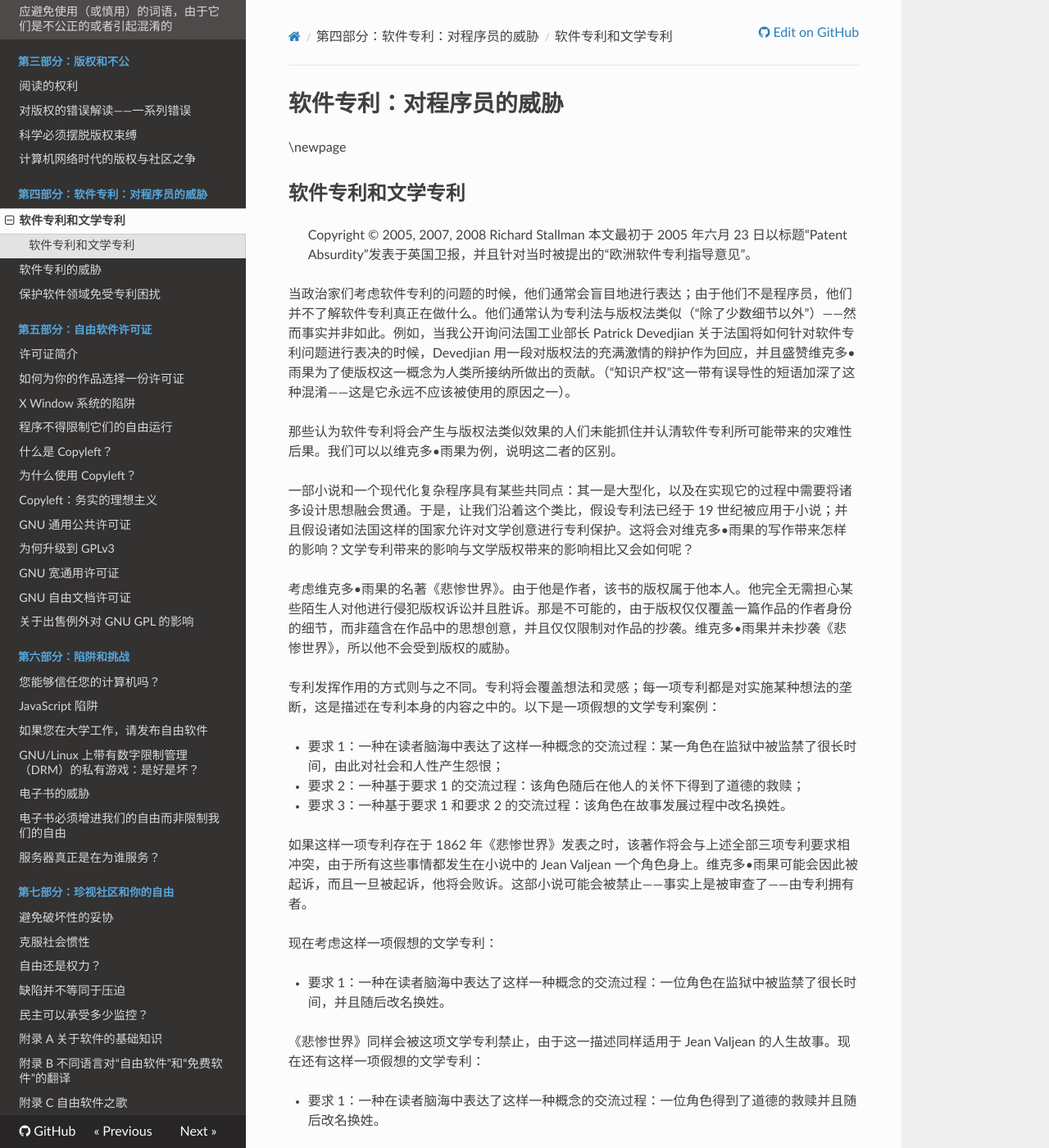
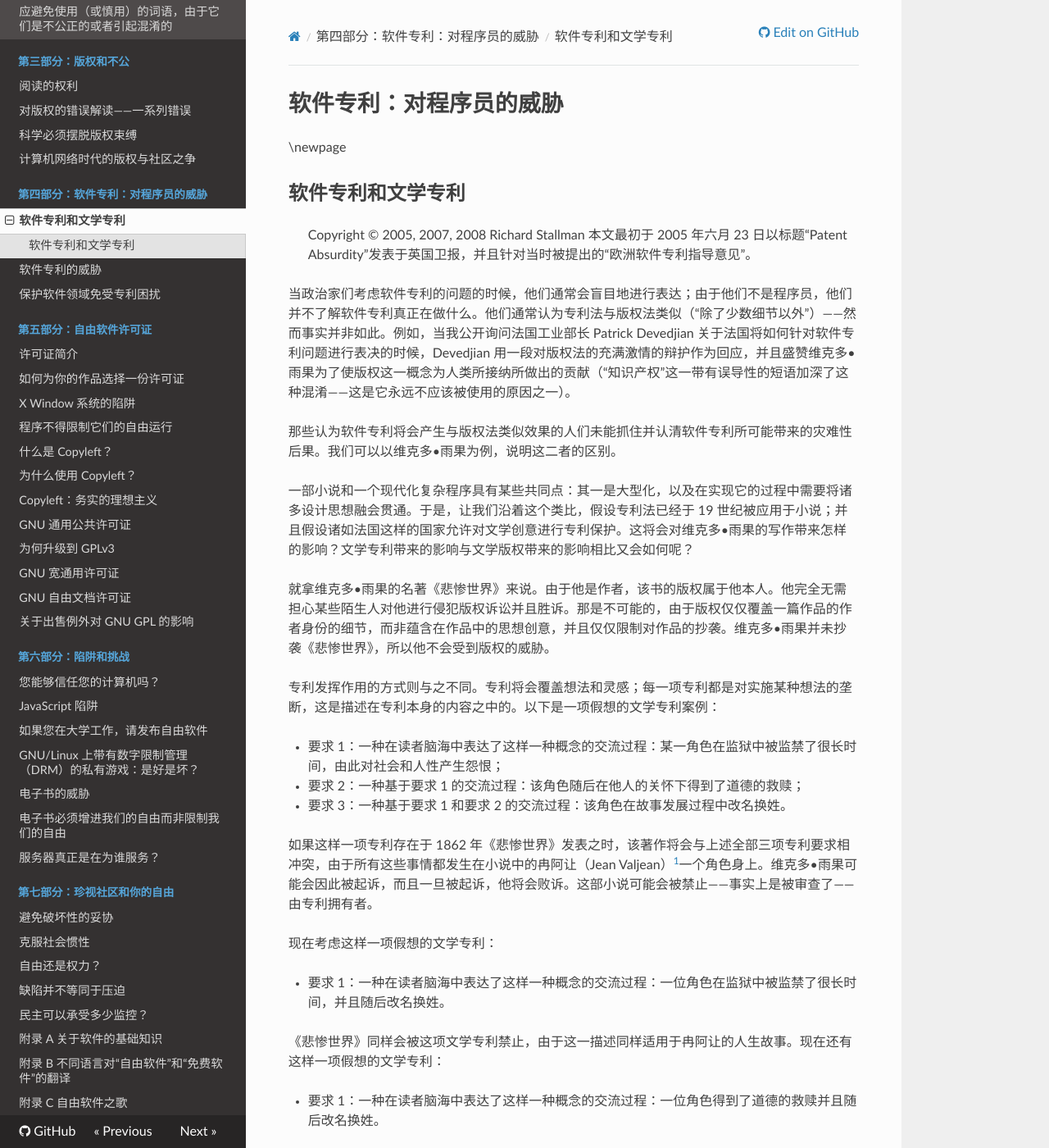
Before and after one commit to beijinglug/fsfs-zh, an MkDocs documentation site: the page built from docs/software-literary-patents.md, in a window 1280 px wide and 1400 px high. Shown: the whole window at 82% size. Built offline with MkDocs 1.6.1, drawn with Linux system fonts in a browser that asks for light colours; nearby versions of some CDN libraries; old or Windows-style settings are respelled for this version of MkDocs; some of the changed text lies outside the part shown.

Commit message:
software-literary-patents detail proofread and add footnote

```diff
--- a/docs/software-literary-patents.md
+++ b/docs/software-literary-patents.md
@@ -5,13 +5,13 @@
 
 >Copyright © 2005, 2007, 2008 Richard Stallman 本文最初于 2005 年六月 23 日以标题“Patent Absurdity”发表于英国卫报，并且针对当时被提出的“欧洲软件专利指导意见”。
 
-当政治家们考虑软件专利的问题的时候，他们通常会盲目地进行表达；由于他们不是程序员，他们并不了解软件专利真正在做什么。他们通常认为专利法与版权法类似（“除了少数细节以外”）——然而事实并非如此。例如，当我公开询问法国工业部长 Patrick Devedjian 关于法国将如何针对软件专利问题进行表决的时候，Devedjian 用一段对版权法的充满激情的辩护作为回应，并且盛赞维克多•雨果为了使版权这一概念为人类所接纳所做出的贡献。（“知识产权”这一带有误导性的短语加深了这种混淆——这是它永远不应该被使用的原因之一）。
+当政治家们考虑软件专利的问题的时候，他们通常会盲目地进行表达；由于他们不是程序员，他们并不了解软件专利真正在做什么。他们通常认为专利法与版权法类似（“除了少数细节以外”）——然而事实并非如此。例如，当我公开询问法国工业部长 Patrick Devedjian 关于法国将如何针对软件专利问题进行表决的时候，Devedjian 用一段对版权法的充满激情的辩护作为回应，并且盛赞维克多•雨果为了使版权这一概念为人类所接纳所做出的贡献（“知识产权”这一带有误导性的短语加深了这种混淆——这是它永远不应该被使用的原因之一）。
 
 那些认为软件专利将会产生与版权法类似效果的人们未能抓住并认清软件专利所可能带来的灾难性后果。我们可以以维克多•雨果为例，说明这二者的区别。
 
 一部小说和一个现代化复杂程序具有某些共同点：其一是大型化，以及在实现它的过程中需要将诸多设计思想融会贯通。于是，让我们沿着这个类比，假设专利法已经于 19 世纪被应用于小说；并且假设诸如法国这样的国家允许对文学创意进行专利保护。这将会对维克多•雨果的写作带来怎样的影响？文学专利带来的影响与文学版权带来的影响相比又会如何呢？
 
-考虑维克多•雨果的名著《悲惨世界》。由于他是作者，该书的版权属于他本人。他完全无需担心某些陌生人对他进行侵犯版权诉讼并且胜诉。那是不可能的，由于版权仅仅覆盖一篇作品的作者身份的细节，而非蕴含在作品中的思想创意，并且仅仅限制对作品的抄袭。维克多•雨果并未抄袭《悲惨世界》，所以他不会受到版权的威胁。
+就拿维克多•雨果的名著《悲惨世界》来说。由于他是作者，该书的版权属于他本人。他完全无需担心某些陌生人对他进行侵犯版权诉讼并且胜诉。那是不可能的，由于版权仅仅覆盖一篇作品的作者身份的细节，而非蕴含在作品中的思想创意，并且仅仅限制对作品的抄袭。维克多•雨果并未抄袭《悲惨世界》，所以他不会受到版权的威胁。
 
 专利发挥作用的方式则与之不同。专利将会覆盖想法和灵感；每一项专利都是对实施某种想法的垄断，这是描述在专利本身的内容之中的。以下是一项假想的文学专利案例：
 
@@ -21,17 +21,19 @@
 
 -   要求 3：一种基于要求 1 和要求 2 的交流过程：该角色在故事发展过程中改名换姓。
 
-如果这样一项专利存在于 1862 年《悲惨世界》发表之时，该著作将会与上述全部三项专利要求相冲突，由于所有这些事情都发生在小说中的 Jean Valjean 一个角色身上。维克多•雨果可能会因此被起诉，而且一旦被起诉，他将会败诉。这部小说可能会被禁止——事实上是被审查了——由专利拥有者。
+如果这样一项专利存在于 1862 年《悲惨世界》发表之时，该著作将会与上述全部三项专利要求相冲突，由于所有这些事情都发生在小说中的冉阿让（Jean Valjean）[^sl-1]一个角色身上。维克多•雨果可能会因此被起诉，而且一旦被起诉，他将会败诉。这部小说可能会被禁止——事实上是被审查了——由专利拥有者。
+
+[^sl-1]: 这里选用了人民文学出版社出版的《悲惨世界》（李丹、方于译）对小说主人公的翻译——冉阿让。《悲惨世界》讲述了主人公冉阿让因偷窃面包而获刑长达十九年，出狱后被米里哀主教救赎，之后他多次改名换姓重获新生，并试图赎罪的故事。小说人物丰富，时间跨度大，涵盖拿破仑战争和1832年巴黎共和党人起义等政治现象。——译者注
 
 现在考虑这样一项假想的文学专利：
 
 -   要求 1：一种在读者脑海中表达了这样一种概念的交流过程：一位角色在监狱中被监禁了很长时间，并且随后改名换姓。
 
-《悲惨世界》同样会被这项文学专利禁止，由于这一描述同样适用于 Jean Valjean 的人生故事。现在还有这样一项假想的文学专利：
+《悲惨世界》同样会被这项文学专利禁止，由于这一描述同样适用于冉阿让的人生故事。现在还有这样一项假想的文学专利：
 
 -   要求 1：一种在读者脑海中表达了这样一种概念的交流过程：一位角色得到了道德的救赎并且随后改名换姓。
 
-Jean Valjean 同样会被这项专利所禁止。
+冉阿让同样会被这项专利所禁止。
 
 所有这三项专利都将覆盖并且禁止这一角色的人生故事。它们相互重叠，但它们又都不是对其他专利的精确复制，因此它们可以共存；三项专利的持有人都可以起诉维克多•雨果，而他们中的任何一位都可以禁止《悲惨世界》。
 
@@ -39,7 +41,7 @@
 
 -   要求 1：一种交流过程表现了这样一位角色，其名字与其姓氏的最后一个音节相同。
 
-这是通过角色的姓名“Jean Valjean”而产生的，然而至少这项专利是容易回避的。
+这是通过角色的姓名“冉阿让”而产生的，然而至少这项专利是容易回避的。
 
 您可能认为这些想法过于简单，以至于没有任何一家专利机构会去批准它们。我们作为程序员通常也会对于真实的软件专利所覆盖的想法是如此地简单而感到惊讶——例如欧洲版权厅（EPO）批准了一项关于进度条的专利，以及一项接受信用卡支付的专利。这些专利看起来将会显得非常可笑，如果它们并非如此阴险。
 
@@ -59,7 +61,7 @@
 
 谁会是这些专利的持有人？可能是其他小说家，也许是大仲马或者巴尔扎克，由于他们写过这样的小说——但并不一定。要想为软件创意申请专利，其本人不需要进行编程，因此如果我们假想的文学专利符合真实的专利体系，其持有人不需要自己写小说，或者故事，或者任何东西——除了专利申请。那些除了威胁和法律诉讼，没有创造任何东西的专利寄生虫公司、企业正在日渐繁荣。
 
-如果有了这些宽泛的专利，维克多•雨果也许不会走到询问他所使用 Jean Valjean 这一角色将会受到哪些专利起诉这一步，由于他根本不会考虑去写这样一部小说。
+如果有了这些宽泛的专利，维克多•雨果也许不会走到询问他所使用冉阿让这一角色将会受到哪些专利起诉这一步，由于他根本不会考虑去写这样一部小说。
 
 这种类比可以让非程序员看清软件专利到底在做什么。软件专利覆盖了功能，例如在文字处理器中定义缩写，或是在电子表格中自然顺序的重新计算。专利也覆盖了程序设计所需要使用的算法。专利还覆盖了文件格式的方方面面，例如微软 Office 开放可扩展标记语言（OOXML），而 MPEG 2 视频格式被多达 39 项美国专利所覆盖。
 
```
